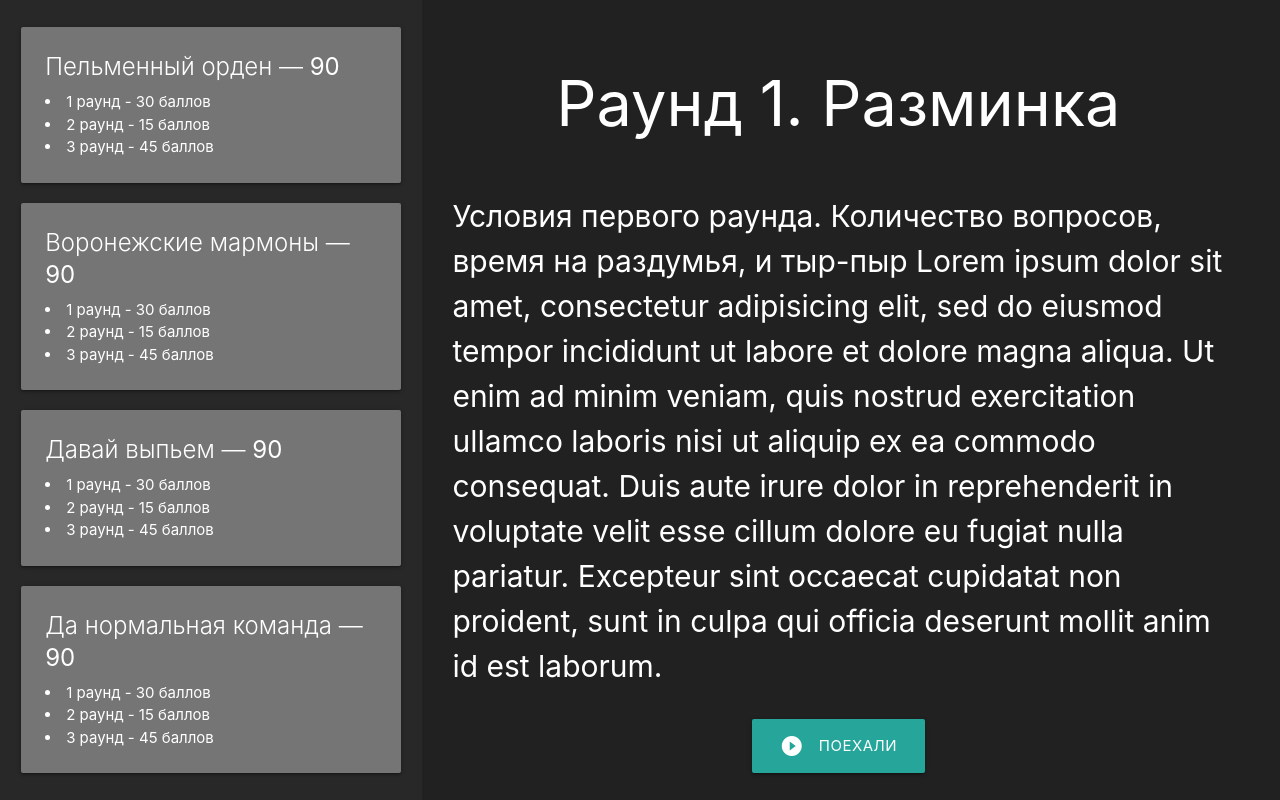
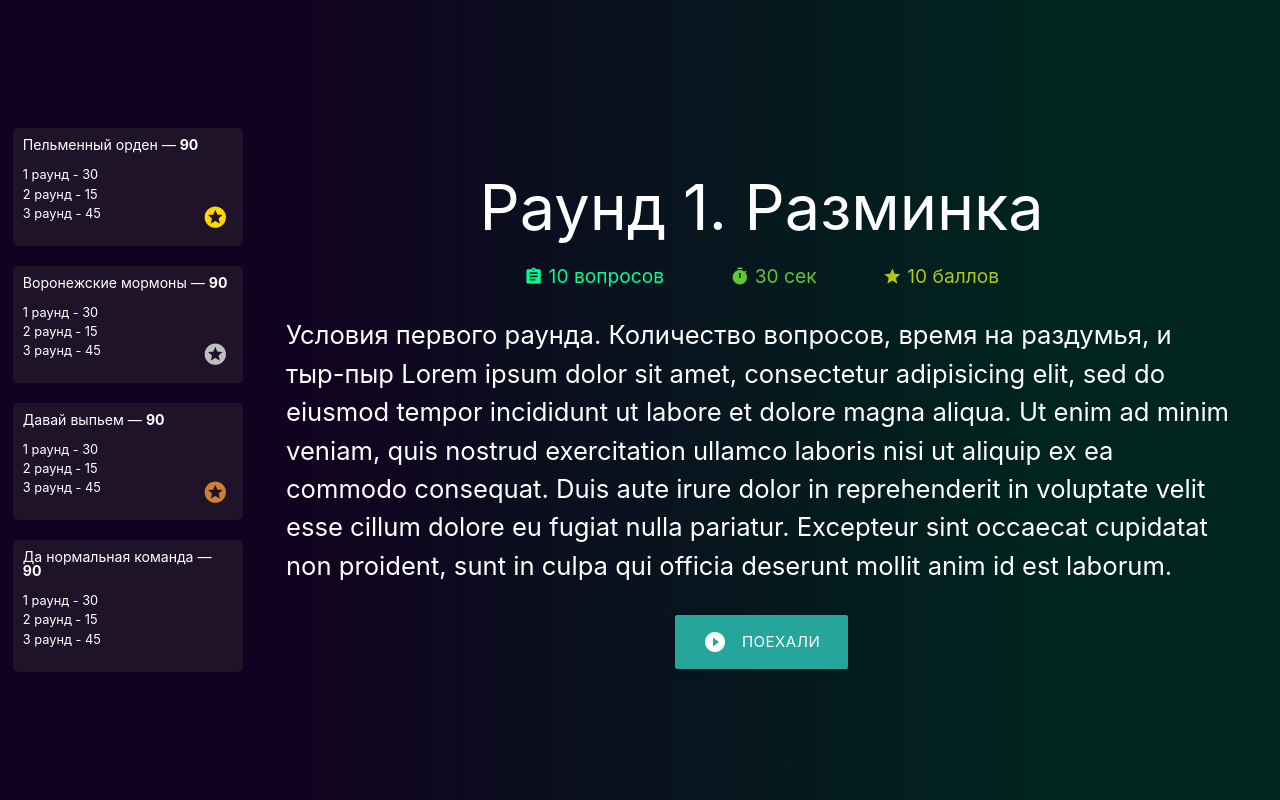
Before and after one commit to kapunik/quiz, a PHP site: page / in a window 1280 px wide. Run offline with PHP 8.4, Linux system fonts and the light colour scheme.

Commit message:
немножк дизайн

```diff
--- a/body.php
+++ b/body.php
@@ -1,53 +1,54 @@
 <body>
 <section class="aside">
-  <div class="team_info card grey darken-1">
-    <div class="card-content white-text">
-          <span class="card-title">Пельменный орден — <b>90</b></span>
-          <li>1 раунд - 30 баллов</li>
-          <li>2 раунд - 15 баллов</li>
-          <li>3 раунд - 45 баллов</li>
-        </div>
+  <div class="team_info">
+    <i class="material-icons star star-gold">stars</i>
+    <div class="taem_info__title">
+      <span class="team_info__name">Пельменный орден</span> — <b class="team_info__score">90</b>
+    </div>
+    <ul class="team_info__rounds_scope">
+      <li>1 раунд - 30</li>
+      <li>2 раунд - 15</li>
+      <li>3 раунд - 45</li>
+    </ul>
   </div>
 
-  <div class="team_info card grey darken-1">
-    <div class="card-content white-text">
-          <span class="card-title">Воронежские мармоны — <b>90</b></span>
-          <li>1 раунд - 30 баллов</li>
-          <li>2 раунд - 15 баллов</li>
-          <li>3 раунд - 45 баллов</li>
-        </div>
+  <div class="team_info">
+      <i class="material-icons star star-silver">stars</i>
+    <div class="taem_info__title">
+      <span class="team_info__name">Воронежские мормоны</span> — <b class="team_info__score">90</b>
+    </div>
+    <ul class="team_info__rounds_scope">
+      <li>1 раунд - 30</li>
+      <li>2 раунд - 15</li>
+      <li>3 раунд - 45</li>
+    </ul>
   </div>
 
-  <div class="team_info card grey darken-1">
-    <div class="card-content white-text">
-          <span class="card-title">Давай выпьем — <b>90</b></span>
-          <li>1 раунд - 30 баллов</li>
-          <li>2 раунд - 15 баллов</li>
-          <li>3 раунд - 45 баллов</li>
-        </div>
+  <div class="team_info">
+    <i class="material-icons star star-bronze">stars</i>
+    <div class="taem_info__title">
+      <span class="team_info__name">Давай выпьем</span> — <b class="team_info__score">90</b>
+    </div>
+    <ul class="team_info__rounds_scope">
+      <li>1 раунд - 30</li>
+      <li>2 раунд - 15</li>
+      <li>3 раунд - 45</li>
+    </ul>
   </div>
 
-  <div class="team_info card grey darken-1">
-    <div class="card-content white-text">
-          <span class="card-title">Да нормальная команда — <b>90</b></span>
-          <li>1 раунд - 30 баллов</li>
-          <li>2 раунд - 15 баллов</li>
-          <li>3 раунд - 45 баллов</li>
-        </div>
+  <div class="team_info">
+    <div class="taem_info__title">
+      <span class="team_info__name">Да нормальная команда</span> — <b class="team_info__score">90</b>
+    </div>
+    <ul class="team_info__rounds_scope">
+      <li>1 раунд - 30</li>
+      <li>2 раунд - 15</li>
+      <li>3 раунд - 45</li>
+    </ul>
   </div>
 
 </section>
 
 <section class="main">
-  <h1 class="round_number">Раунд 1. Разминка</h1>
-
-  <div class="round_discription">
-    Условия первого раунда. Количество вопросов, время на раздумья, и тыр-пыр
-    Lorem ipsum dolor sit amet, consectetur adipisicing elit, sed do eiusmod tempor incididunt ut labore et dolore magna aliqua. Ut enim ad minim veniam, quis nostrud exercitation ullamco laboris nisi ut aliquip ex ea commodo consequat. Duis aute irure dolor in reprehenderit in voluptate velit esse cillum dolore eu fugiat nulla pariatur. Excepteur sint occaecat cupidatat non proident, sunt in culpa qui officia deserunt mollit anim id est laborum.
-  </div>
-
-  <button type="button" name="button" class="waves-effect waves-light btn-large">
-    <i class="material-icons left"> play_circle_filled </i>
-    Поехали
-  </button>
+  <?php include_once 'templates/round.php'?>
 </section>
--- a/css/main.css
+++ b/css/main.css
@@ -3,7 +3,7 @@ html, body{
   height: 100%;
 }
 body{
-  background-color: rgb(33, 33, 33);
+  background: linear-gradient(90deg, rgba(19, 1, 33,1) 20.181414714494878%,rgba(18, 1, 32,1) 20.181414714494878%,rgba(0, 36, 30,1) 80.18324487554904%);
   color: white;
   display: flex;
 }
@@ -16,21 +16,79 @@ body{
 }
 
 .aside{
-  background-color: rgb(40, 40, 40);
-  width: 33%;
-  max-width: 33%;
+  /* background-color: rgb(40, 40, 40); */
+  width: 20%;
+  max-width: 20%;
+  height: auto;
+  font-size: 1vw;
 }
 
 .team_info{
+  position: relative;
   width: 90%;
   margin: 10px auto;
+  background-color: rgba(61, 61, 61, .3);
+  padding: 10px;
+  border-radius: 5px;
+}
+.taem_info__title{
+    font-size: 1.1vw;
+    line-height: 1.1vw;
 }
 .main{
-  width: 65%;
-  max-width: 65%
+  width: 79%;
+  max-width: 79%
 }
 
 .round_discription{
   margin: 30px;
-  font-size: 30px;
+  font-size: 2vw;
 }
+
+.star{
+  font-size: 2vw;
+  position: absolute;
+  bottom: 15px;
+  right: 15px;
+}
+
+.star-gold{
+
+  color: gold;
+}
+
+.star-silver{
+  color: silver;
+}
+
+.star-bronze{
+  color: #cd7f32;
+}
+
+.rond__short_info,
+.rond__short_info span,
+.rond__short_info span > i{
+  line-height: 1.5vw;
+  font-size: 1.5vw;
+  vertical-align: top;
+}
+
+.rond__short_info{
+  width: 100%;
+  text-align: center;
+}
+.rond__short_info span{
+  margin: 3%;
+}
+
+.short_info__questions{
+  color: rgb(0, 255, 140);
+}
+
+.short_info__timer{
+  color: rgb(95, 199, 52);
+}
+
+.short_info__rewards{
+  color: rgb(178, 198, 21);
+}
--- a/learn_db.txt
+++ /dev/null
@@ -1,4 +0,0 @@
-
-http://php.net/manual/ru/mysqli.query.php - запросы к БД
-
-http://php.net/manual/ru/mysqli.quickstart.prepared-statements.php - работа с подготовленными запросами
--- a/res.txt
+++ b/res.txt
@@ -1,3 +1,8 @@
 https://materializecss.com - тут позаимствовали стили материал-дезигн
 https://realfavicongenerator.net - тут сделали иконки для всех браузеров одним разом
 https://material.io/tools/icons/ - тут смотреть иконки
+
+http://php.net/manual/ru/mysqli.query.php - запросы к БД
+http://php.net/manual/ru/mysqli.quickstart.prepared-statements.php - работа с подготовленными запросами
+
+https://learn.javascript.ru/css-units - про размеры шрифтов
--- /dev/null
+++ b/templates/round.php
@@ -0,0 +1,21 @@
+<h1 class="round_number">Раунд 1. Разминка</h1>
+<div class="rond__short_info">
+  <span class="short_info__questions">
+    <i class="material-icons"> assignment </i> 10 вопросов
+  </span>
+  <span class="short_info__timer">
+    <i class="material-icons"> timer </i> 30 сек
+  </span>
+  <span class="short_info__rewards">
+    <i class="material-icons"> star </i> 10 баллов
+  </span>
+</div>
+<div class="round_discription">
+  Условия первого раунда. Количество вопросов, время на раздумья, и тыр-пыр
+  Lorem ipsum dolor sit amet, consectetur adipisicing elit, sed do eiusmod tempor incididunt ut labore et dolore magna aliqua. Ut enim ad minim veniam, quis nostrud exercitation ullamco laboris nisi ut aliquip ex ea commodo consequat. Duis aute irure dolor in reprehenderit in voluptate velit esse cillum dolore eu fugiat nulla pariatur. Excepteur sint occaecat cupidatat non proident, sunt in culpa qui officia deserunt mollit anim id est laborum.
+</div>
+
+<button type="button" name="button" class="waves-effect waves-light btn-large">
+  <i class="material-icons left"> play_circle_filled </i>
+  Поехали
+</button>
```
Also changed, not shown: install/db_create.php (renamed from db_create.php, +8 -5 lines).
